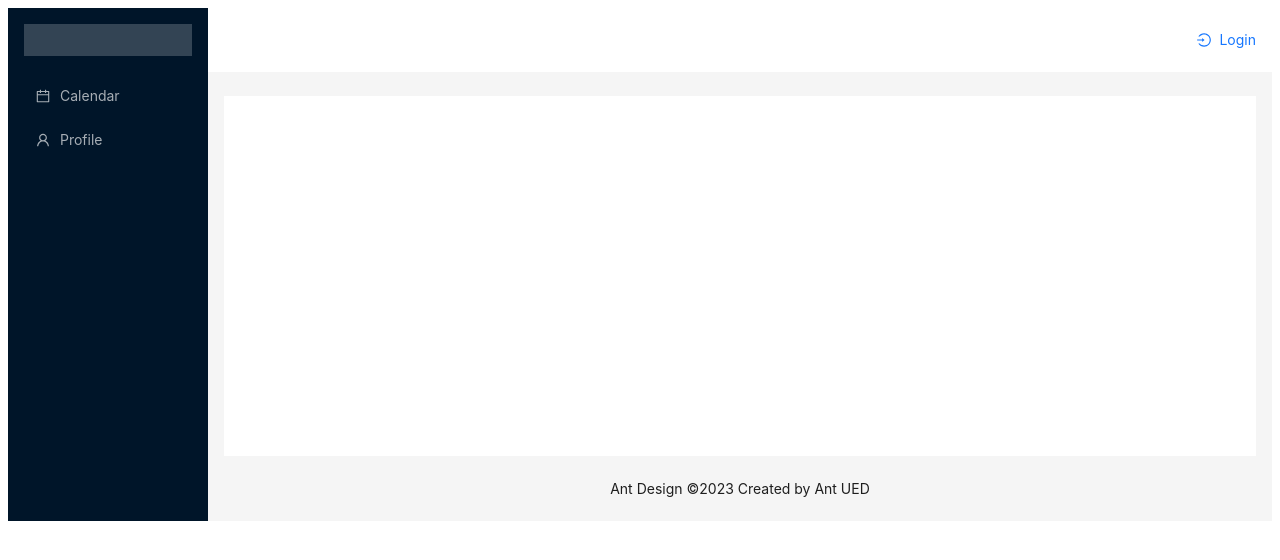
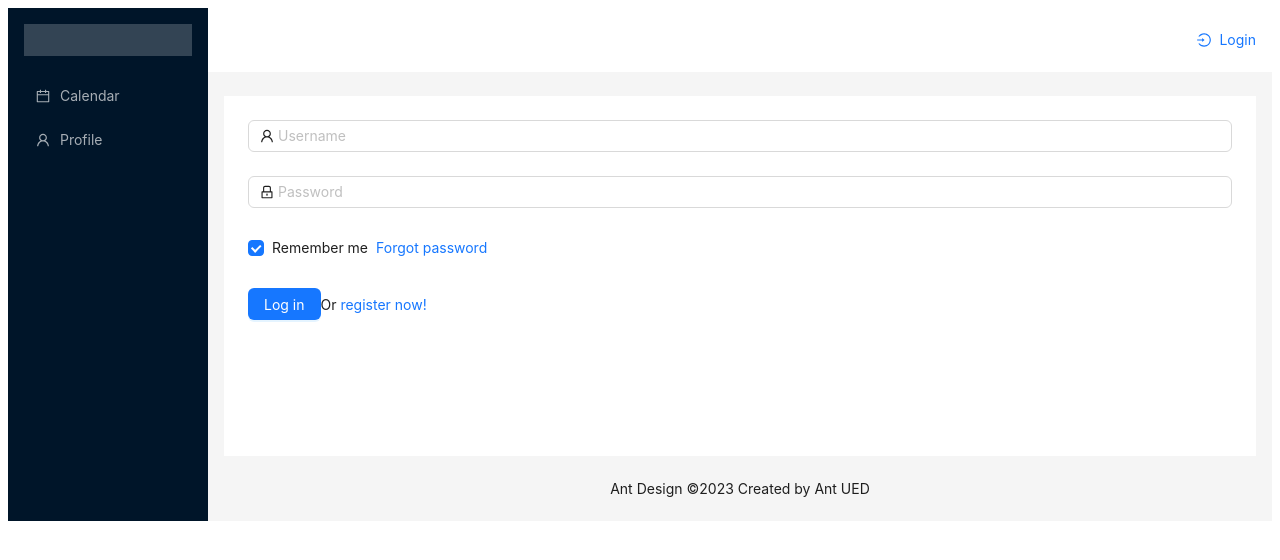
Before and after one commit to VictorAlessander/calendar, a Next.js app: page /login in a window 1280 px wide. Shown: the top 560 px of the page. Built offline with nearby package versions, Linux system fonts and the light colour scheme.

Commit message:
feat: adding mocked authentication status
refactor: moved UI code to the created UI folder

feat: added scaffold for login form

chore: added react nest package

feat: added prettier config

```diff
--- /dev/null
+++ b/components/UI/Header/Header.tsx
@@ -0,0 +1,29 @@
+import { LoginOutlined } from "@ant-design/icons";
+import { Layout, Button, theme } from "antd";
+
+const { Header: AntdHeader } = Layout;
+
+const Header = () => {
+  const {
+    token: { colorBgContainer },
+  } = theme.useToken();
+
+  return (
+    <AntdHeader
+      style={{
+        padding: 0,
+        background: colorBgContainer,
+        display: "flex",
+        justifyContent: "flex-end",
+      }}
+    >
+      <span>
+        <Button type="link" icon={<LoginOutlined />}>
+          Login
+        </Button>
+      </span>
+    </AntdHeader>
+  );
+};
+
+export default Header;
--- /dev/null
+++ b/components/UI/Sider/Sider.tsx
@@ -0,0 +1,53 @@
+import Link from "next/link";
+import { CalendarOutlined, UserOutlined } from "@ant-design/icons";
+import { Layout, Menu } from "antd";
+import { useRouter } from "next/router";
+
+const { Sider: AntdSider } = Layout;
+
+const Sider = () => {
+  const router = useRouter();
+
+  const siderItems = [
+    {
+      key: "calendar",
+      icon: <CalendarOutlined />,
+      label: <Link href="/">Calendar</Link>,
+    },
+    {
+      key: "profile",
+      icon: <UserOutlined />,
+      label: <Link href="/profile">Profile</Link>,
+    },
+  ];
+
+  const setSiderSelectedMenu = () => {
+    const pathname = router.pathname;
+
+    return pathname.length > 5 ? pathname.slice(1) : "calendar";
+  };
+
+  return (
+    <AntdSider
+      breakpoint="lg"
+      collapsedWidth="0"
+      onBreakpoint={(broken) => {
+        console.log(broken);
+      }}
+      onCollapse={(collapsed, type) => {
+        console.log(collapsed, type);
+      }}
+    >
+      <div className="logo" />
+      <Menu
+        theme="dark"
+        mode="inline"
+        defaultSelectedKeys={["1"]}
+        items={siderItems}
+        selectedKeys={[setSiderSelectedMenu()]}
+      />
+    </AntdSider>
+  );
+};
+
+export default Sider;
--- /dev/null
+++ b/components/login/LoginForm.tsx
@@ -0,0 +1,56 @@
+import React from "react";
+import { LockOutlined, UserOutlined } from "@ant-design/icons";
+import { Button, Checkbox, Form, Input } from "antd";
+
+const LoginForm: React.FC = () => {
+  const onFinish = (values: any) => {
+    console.log("Received values of form: ", values);
+  };
+
+  return (
+    <Form
+      name="normal_login"
+      className="login-form"
+      initialValues={{ remember: true }}
+      onFinish={onFinish}
+    >
+      <Form.Item
+        name="username"
+        rules={[{ required: true, message: "Please input your Username!" }]}
+      >
+        <Input
+          prefix={<UserOutlined className="site-form-item-icon" />}
+          placeholder="Username"
+        />
+      </Form.Item>
+      <Form.Item
+        name="password"
+        rules={[{ required: true, message: "Please input your Password!" }]}
+      >
+        <Input
+          prefix={<LockOutlined className="site-form-item-icon" />}
+          type="password"
+          placeholder="Password"
+        />
+      </Form.Item>
+      <Form.Item>
+        <Form.Item name="remember" valuePropName="checked" noStyle>
+          <Checkbox>Remember me</Checkbox>
+        </Form.Item>
+
+        <a className="login-form-forgot" href="">
+          Forgot password
+        </a>
+      </Form.Item>
+
+      <Form.Item>
+        <Button type="primary" htmlType="submit" className="login-form-button">
+          Log in
+        </Button>
+        Or <a href="">register now!</a>
+      </Form.Item>
+    </Form>
+  );
+};
+
+export default LoginForm;
--- a/package.json
+++ b/package.json
@@ -18,6 +18,7 @@
     "eslint-config-next": "13.2.4",
     "next": "13.2.4",
     "react": "18.2.0",
+    "react-canvas-nest": "^1.1.1",
     "react-dom": "18.2.0",
     "react-query": "^3.39.3",
     "typescript": "5.0.2"
--- a/pages/_app.tsx
+++ b/pages/_app.tsx
@@ -3,81 +3,25 @@ import type { AppProps } from "next/app";
 import { useState } from "react";
 import { QueryClientProvider, QueryClient } from "react-query";
 import React from "react";
-import {
-  UserOutlined,
-  CalendarOutlined,
-  LoginOutlined,
-} from "@ant-design/icons";
-import { Button, Layout, Menu, theme } from "antd";
-import Link from "next/link";
-import { useRouter } from "next/router";
+import { Layout, theme } from "antd";
+import Sider from "@components/UI/Sider/Sider";
+import Header from "@components/UI/Header/Header";
 
-const { Header, Content, Footer, Sider } = Layout;
+const { Content, Footer } = Layout;
 
 export default function App({ Component, pageProps }: AppProps) {
   const [queryClient] = useState(() => new QueryClient());
-  const router = useRouter();
 
   const {
     token: { colorBgContainer },
   } = theme.useToken();
 
-  const siderItems = [
-    {
-      key: "calendar",
-      icon: <CalendarOutlined />,
-      label: <Link href="/">Calendar</Link>,
-    },
-    {
-      key: "profile",
-      icon: <UserOutlined />,
-      label: <Link href="/profile">Profile</Link>,
-    },
-  ];
-
-  const setSiderSelectedMenu = () => {
-    const pathname = router.pathname;
-
-    return pathname.length > 5 ? pathname.slice(1) : "calendar";
-  };
-
   return (
     <QueryClientProvider client={queryClient}>
       <Layout>
-        <Sider
-          breakpoint="lg"
-          collapsedWidth="0"
-          onBreakpoint={(broken) => {
-            console.log(broken);
-          }}
-          onCollapse={(collapsed, type) => {
-            console.log(collapsed, type);
-          }}
-        >
-          <div className="logo" />
-          <Menu
-            theme="dark"
-            mode="inline"
-            defaultSelectedKeys={["1"]}
-            items={siderItems}
-            selectedKeys={[setSiderSelectedMenu()]}
-          />
-        </Sider>
+        <Sider />
         <Layout>
-          <Header
-            style={{
-              padding: 0,
-              background: colorBgContainer,
-              display: "flex",
-              justifyContent: "flex-end",
-            }}
-          >
-            <span>
-              <Button type="link" icon={<LoginOutlined />}>
-                Login
-              </Button>
-            </span>
-          </Header>
+          <Header />
           <Content style={{ margin: "24px 16px 0" }}>
             <div
               style={{
--- a/pages/login.tsx
+++ b/pages/login.tsx
@@ -1 +1,13 @@
-export default function Login() { }
+import LoginForm from "@components/login/LoginForm";
+import Meta from "@partials/meta";
+
+export default function Login() {
+  return (
+    <>
+      <Meta />
+      <main>
+        <LoginForm />
+      </main>
+    </>
+  );
+}
```
Also changed, not shown: authentication/isAuthenticated.ts (added, +13 -0 lines), pages/index.tsx (+7 -1 lines), components/Calendar.tsx (renamed from components/calendar.tsx), partials/meta.tsx (indentation only), 2 other files (tests, documents, lock files or other folders).
